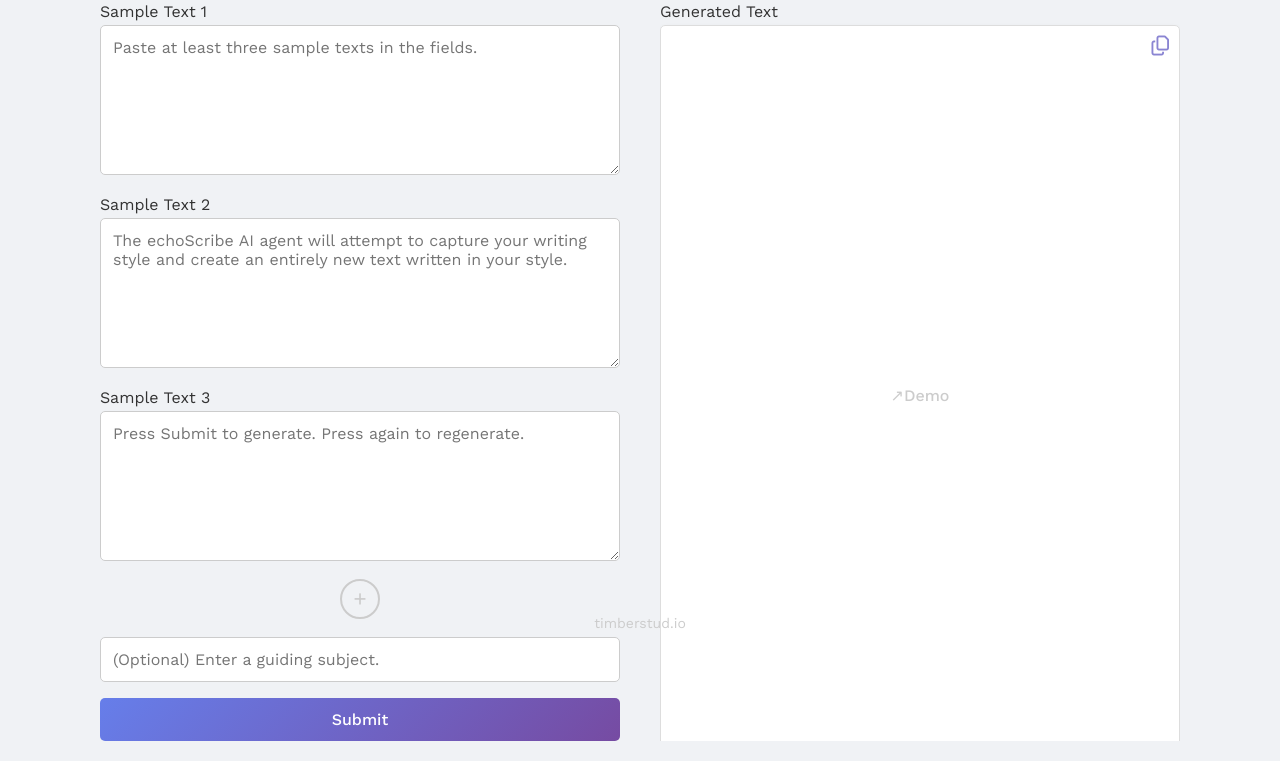
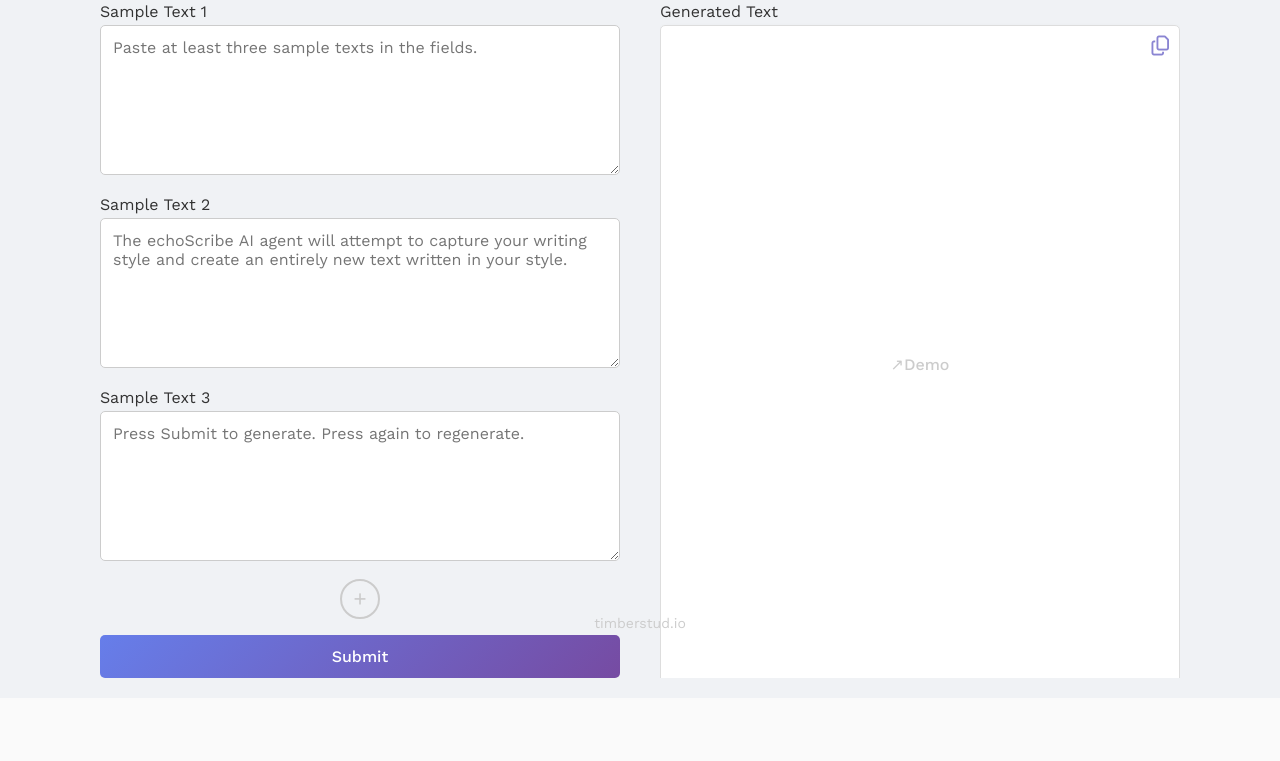
Before and after one commit to blakemartz/writing_assistant_webapp, a Flask app: page / in a window 1280 px wide. Shown: the part 156-917 px from the top of the page. After the commit the page ends 834 px from the top, so only its background shows below. Run offline with Flask 2, Linux system fonts and the light colour scheme; some libraries are stand-ins or nearby versions.

Commit message:
Hide Subject Button
Add hidden class to subject line in index.html
Outputs with subject have poor imitation quality

Simplify WELCOME variable handling in app.py

```diff
--- a/app.py
+++ b/app.py
@@ -4,12 +4,10 @@ from welcome import WELCOME
 
 app = Flask(__name__)
 
-PLACEHOLDER = WELCOME
-
 @app.route('/')
 def home():
     num_text_inputs = 3
-    specific_texts = [PLACEHOLDER[0], PLACEHOLDER[1], PLACEHOLDER[2]]
+    specific_texts = [WELCOME[0], WELCOME[1], WELCOME[2]]
     return render_template('index.html', num_text_inputs=num_text_inputs, specific_texts=specific_texts)
 
 @app.route('/submit', methods=['POST'])
--- a/templates/index.html
+++ b/templates/index.html
@@ -42,7 +42,7 @@
                     <div class="add-sample-container">
                         <div type="button" id="add-sample" class="add-sample">+</div>
                     </div>
-                    <div class="text-input-container">
+                    <div class="text-input-container hidden">
                         <input type="text" class="subject-input" id="subject-input" placeholder="(Optional) Enter a guiding subject.">
                     </div>
                     <div class="button-container">
```
